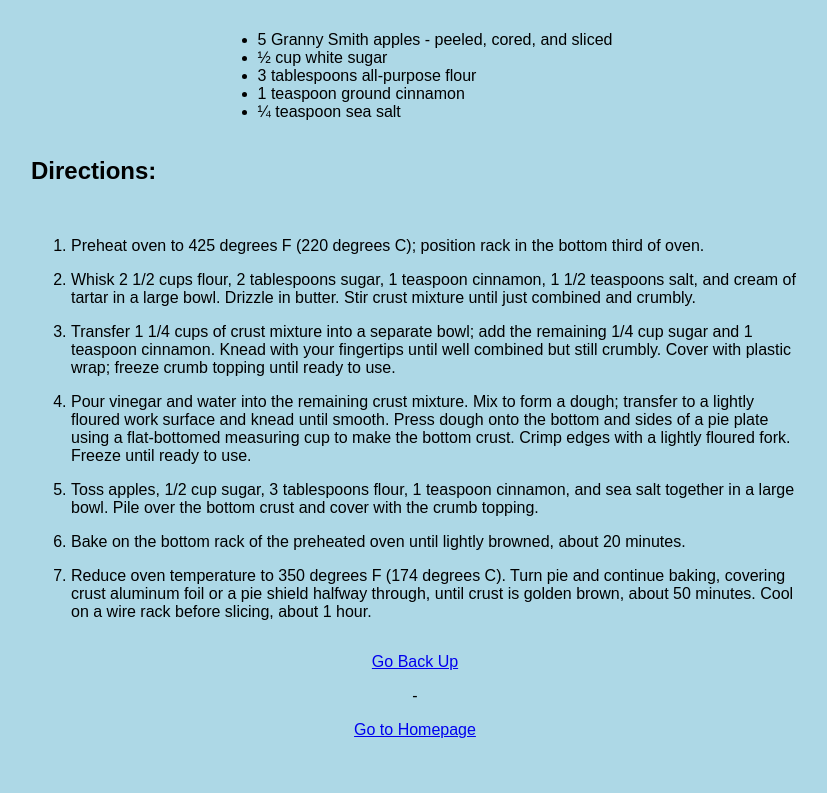
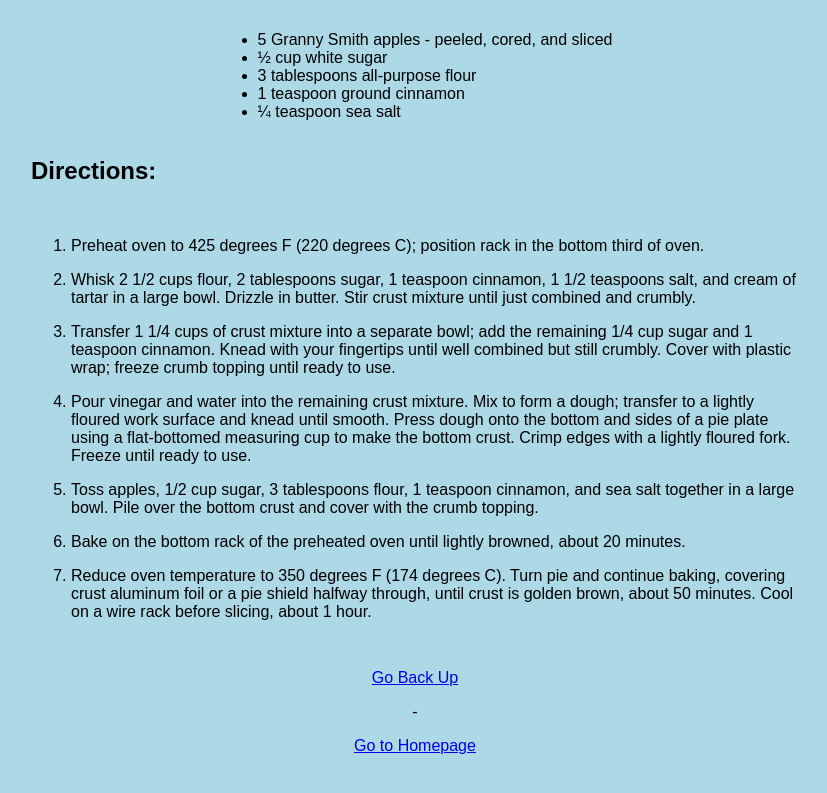
Before and after one commit to theodorhagen/odin-recipes, a plain HTML site: page recipes/apple-pie.html in a window 1280 px wide. Shown: the part 660-1453 px from the top of the page, without its empty margins (225-1052 px from the left). Drawn offline with Linux system fonts and the light colour scheme.

Commit message:
Fix small alignment error

```diff
--- a/recipes/apple-pie.html
+++ b/recipes/apple-pie.html
@@ -44,9 +44,9 @@
             <li><p>Bake on the bottom rack of the preheated oven until lightly browned, about 20 minutes.</p></li>
             <li><p>Reduce oven temperature to 350 degrees F (174 degrees C). Turn pie and continue baking, covering crust aluminum foil or a pie shield halfway through, until crust is golden brown, about 50 minutes. Cool on a wire rack before slicing, about 1 hour.</p></li>
         </ol>
-        <a href="./apple-pie.html">Go Back Up</a>
+        <p><a href="./apple-pie.html">Go Back Up</a></p>
         <p>-</p>
-        <a href="../index.html">Go to Homepage</a>
+        <p><a href="../index.html">Go to Homepage</a></p>
     </div>
 </body>
 </html>
```
Also changed, not shown: recipes/pasta-salad.html (+2 -2 lines), recipes/sushi.html (+2 -2 lines).
